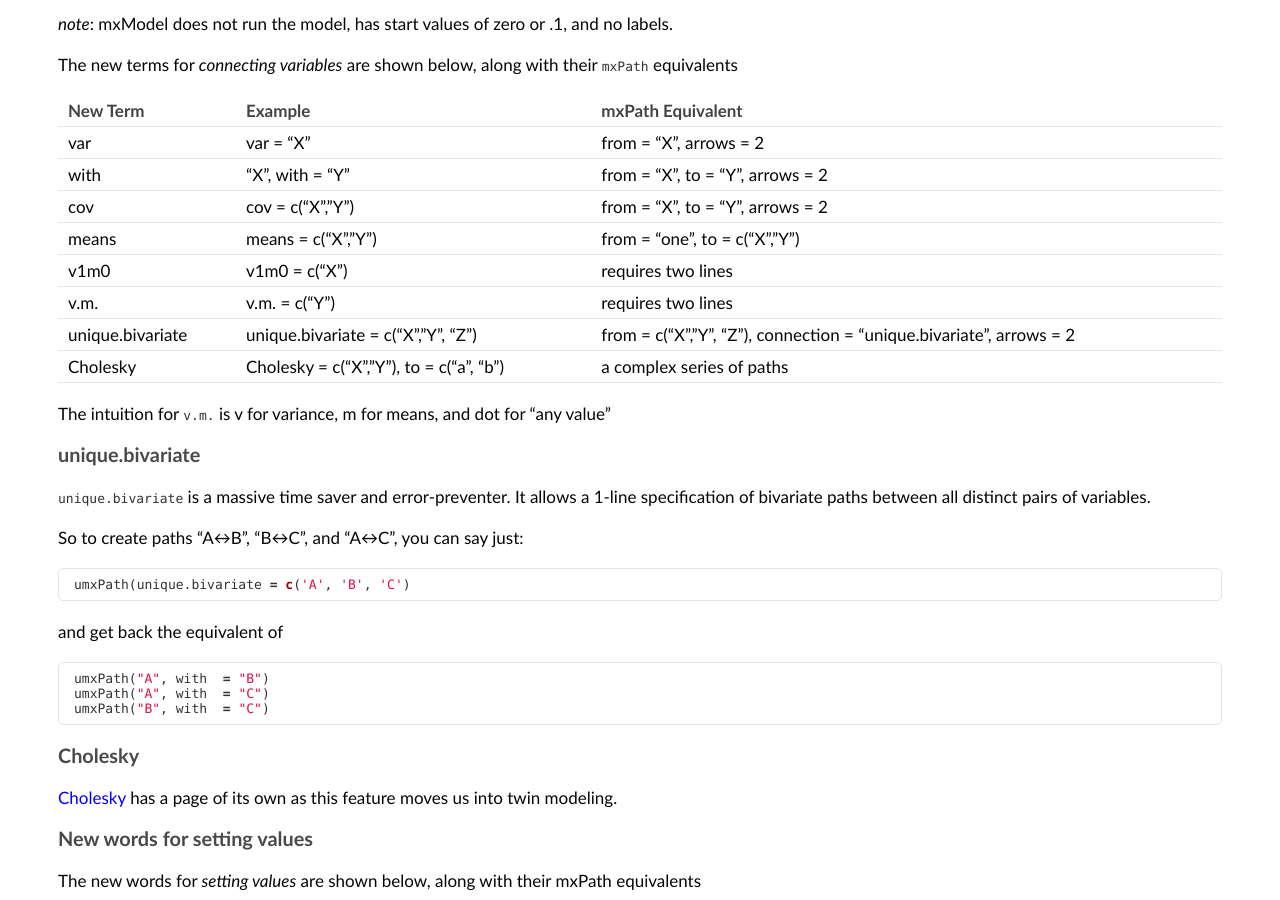
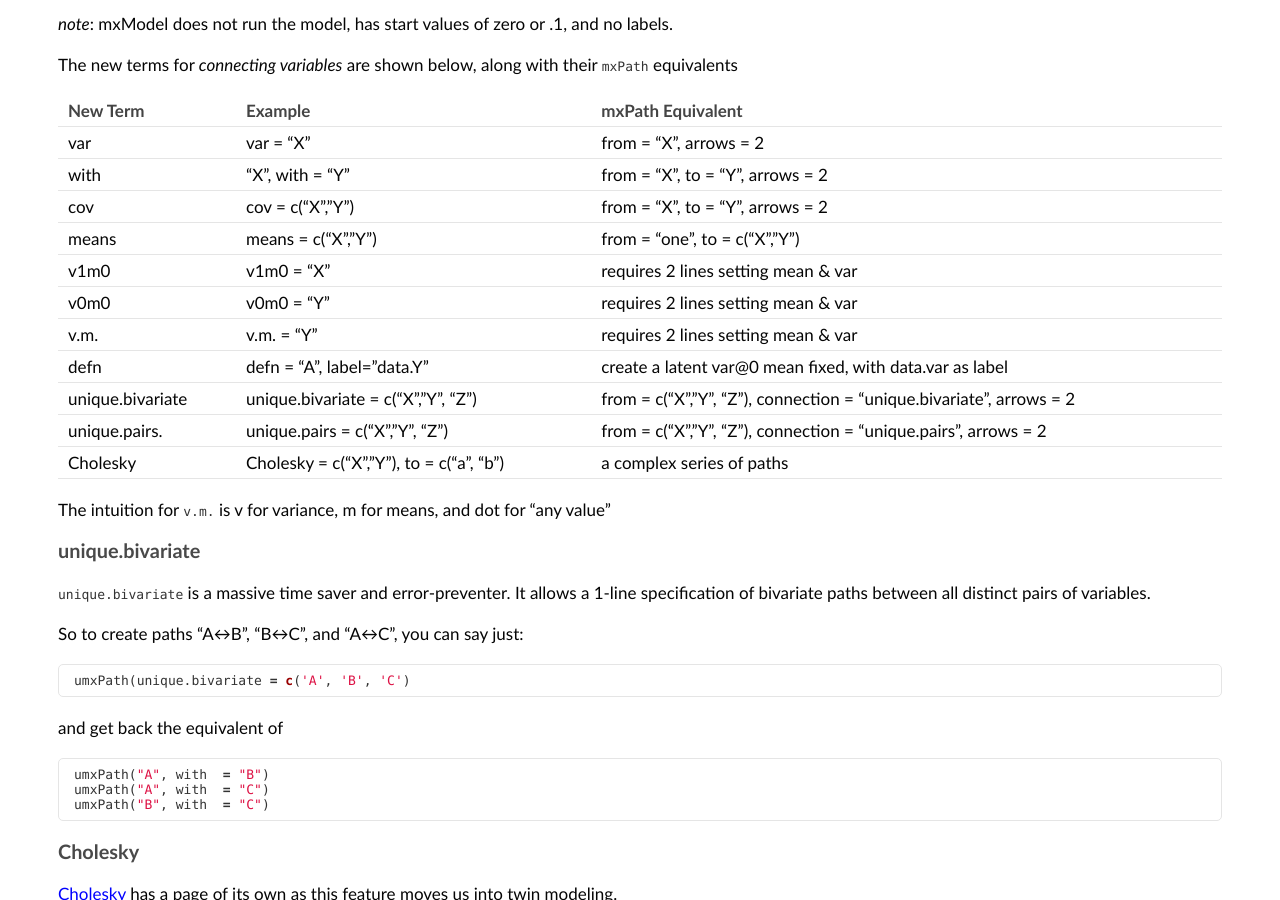
Before and after one commit to tbates/tbates.github.io, a Jekyll site: the page built from _posts/1995-11-20-detailed-umxPath.markdown, in a window 1280 px wide and 900 px high, scrolled down 1642 px. Built offline with Jekyll 4.4.1, drawn with Linux system fonts in a browser that asks for light colours.

Commit message:
no message

````diff
--- a/_posts/1995-11-20-detailed-umxPath.markdown
+++ b/_posts/1995-11-20-detailed-umxPath.markdown
@@ -74,15 +74,18 @@ m1 <- mxModel("m1", type="RAM",
 
 The new terms for *connecting variables* are shown below, along with their `mxPath` equivalents
 
-|New Term         | Example           | mxPath Equivalent                |
-|-----------------|:-------------------|:---------------------------------|
-| var             | var  = "X"         | from = "X", arrows = 2           |
-| with            | "X", with = "Y"    | from = "X", to = "Y", arrows = 2 |
-| cov             | cov = c("X","Y")   | from = "X", to = "Y", arrows = 2 |
-| means           | means = c("X","Y") | from = "one", to = c("X","Y")    |
-| v1m0            | v1m0 = c("X")      | requires two lines               |
-| v.m.            | v.m. = c("Y")      | requires two lines               |
+|New Term         | Example           | mxPath Equivalent                    |
+|-----------------|:-------------------|:------------------------------------|
+| var             | var  = "X"         | from = "X", arrows = 2              |
+| with            | "X", with = "Y"    | from = "X", to = "Y", arrows = 2    |
+| cov             | cov = c("X","Y")   | from = "X", to = "Y", arrows = 2    |
+| means           | means = c("X","Y") | from = "one", to = c("X","Y")       |
+| v1m0            | v1m0 = "X"         | requires 2 lines setting mean & var |
+| v0m0            | v0m0 = "Y"         | requires 2 lines setting mean & var |
+| v.m.            | v.m. = "Y"         | requires 2 lines setting mean & var |
+| defn            | defn = "A", label="data.Y"         | create a latent var@0 mean fixed, with data.var as label |
 | unique.bivariate| unique.bivariate = c("X","Y", "Z") | from = c("X","Y", "Z"), connection = "unique.bivariate", arrows = 2|
+| unique.pairs.   | unique.pairs = c("X","Y", "Z") | from = c("X","Y", "Z"), connection = "unique.pairs", arrows = 2|
 | Cholesky        | Cholesky = c("X","Y"), to = c("a", "b") | a complex series of paths|
 
 The intuition for `v.m.` is v for variance, m for means, and dot for "any value"
--- a/_posts/2000-11-22-base-OpenMx.markdown
+++ b/_posts/2000-11-22-base-OpenMx.markdown
@@ -45,7 +45,7 @@ Equivalently:
 umxPath(cov = c("A", "B"), fixedAt = 1)
 ```
 
-In total there are 14 new words for describing paths (with, var, cov, unique.bivariate, unique.pairs, Cholesky, defn, means, v1m0, v1m0, v.m., fixedAt, freeAt, firstAt). You can learn more about these additional parameters [here](/advanced/1995/11/20/detailed-umxPath.html)
+In total there are 14 new words for describing paths (with, var, cov, unique.bivariate, unique.pairs, Cholesky, defn, means, v0m0, v1m0, v.m., fixedAt, freeAt, firstAt). You can learn more about these additional parameters [here](/advanced/1995/11/20/detailed-umxPath.html)
 
 What follows in this post, is the construction of our toy model using base OpenMx functions. Nicely, mxModels can be updated by passing an existing model into mxModel and adding or subtracting objects "line by line".
 
````
